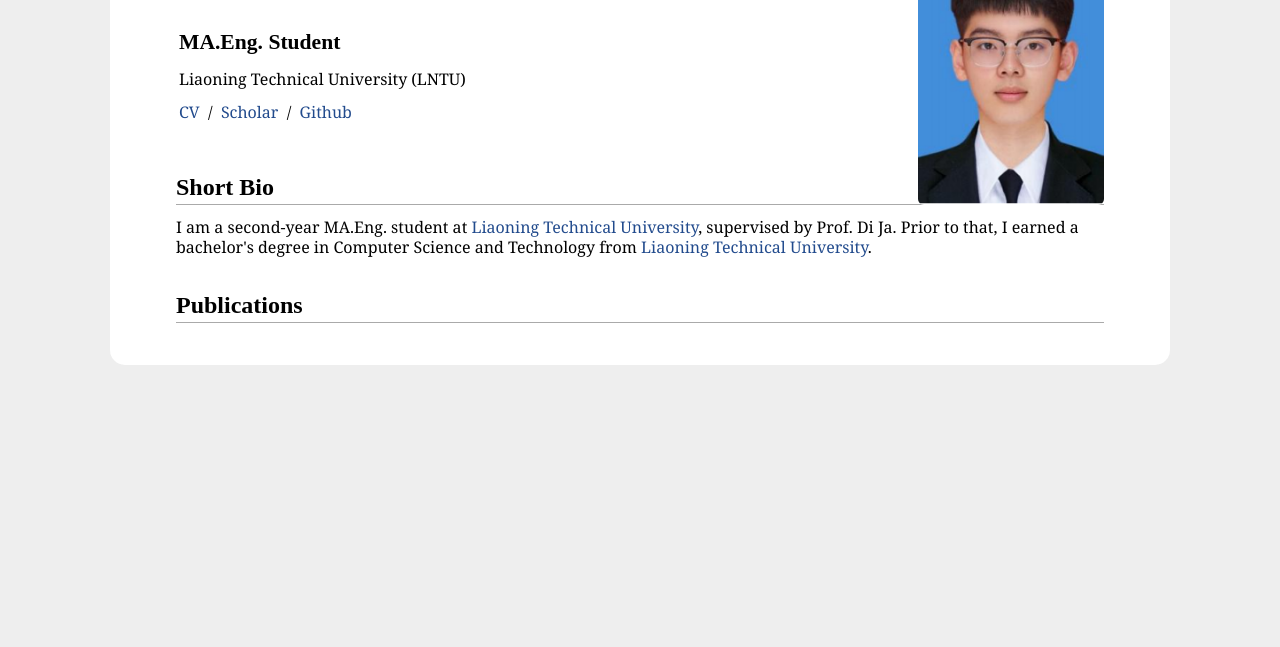
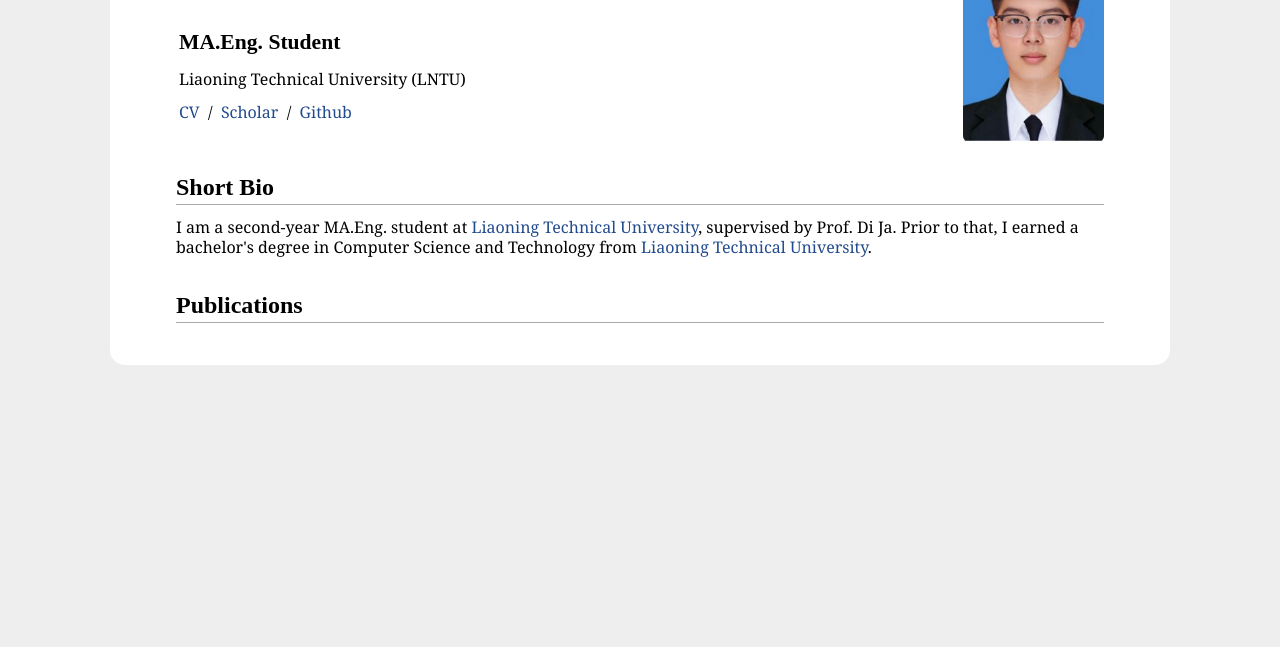
Before and after one commit to fanz-666/fanz-666.github.io, a plain HTML site: page index.html in a window 1280 px wide. Shown: the part 153-800 px from the top of the page. Drawn offline with Linux system fonts and the light colour scheme.

Commit message:
Update index.html

```diff
--- a/index.html
+++ b/index.html
@@ -26,7 +26,7 @@
 
 <div id="layout-content" style="margin-top:25px">
 
-<img src="./assets/img/homepage.jpg" style="float:right; margin-top:30px; width: 20%;border-radius: 6px;" />
+<img src="./assets/img/homepage.jpg" style="float:right; margin-top:30px; height: 200px; width: auto; border-radius: 6px;" />
 <table>
 	<tbody>
 		<tr>
```
